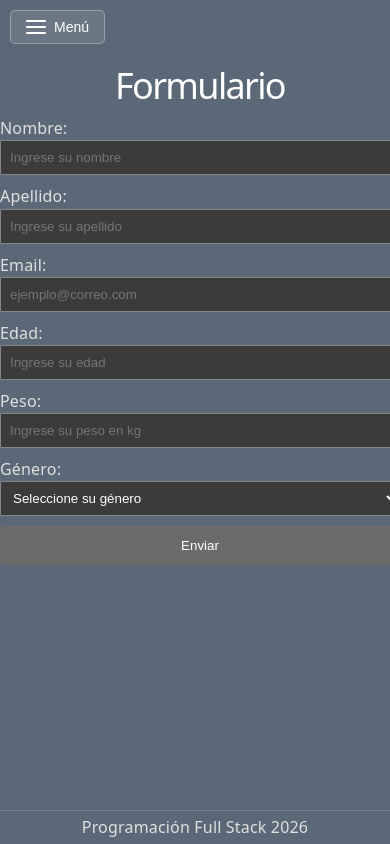
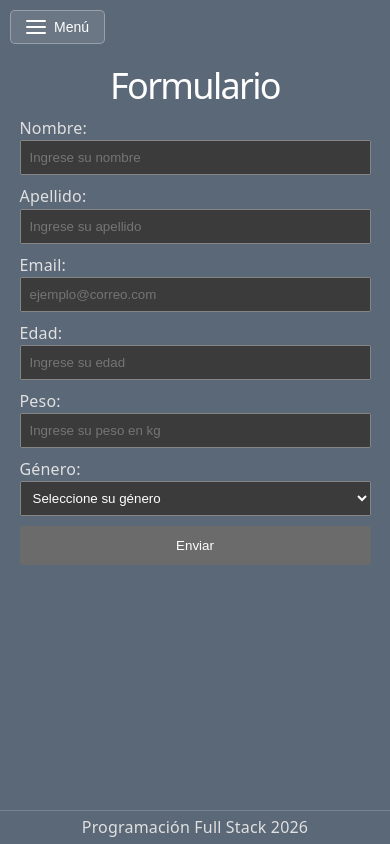
Before and after one commit to yeiferrincon/reactpasos, a React (Vite) app: page /formulario in a window 390 px wide. Built offline with nearby package versions, Linux system fonts and the light colour scheme.

Commit message:
ajuste de formulario responsive

```diff
--- a/src/pages/Formulario.css
+++ b/src/pages/Formulario.css
@@ -1,6 +1,7 @@
 .formulario {
   width: 400px;
   margin: 20px auto;
+  padding: 0 20px;
 }
 
 .formulario form {
@@ -37,3 +38,11 @@
     margin-top: 0;
     text-align: center;
 }
+
+@media (max-width: 480px) {
+  .formulario {
+    width: 90%;
+    padding: 0 15px;
+    margin: 20px auto;
+  }
+}
```
